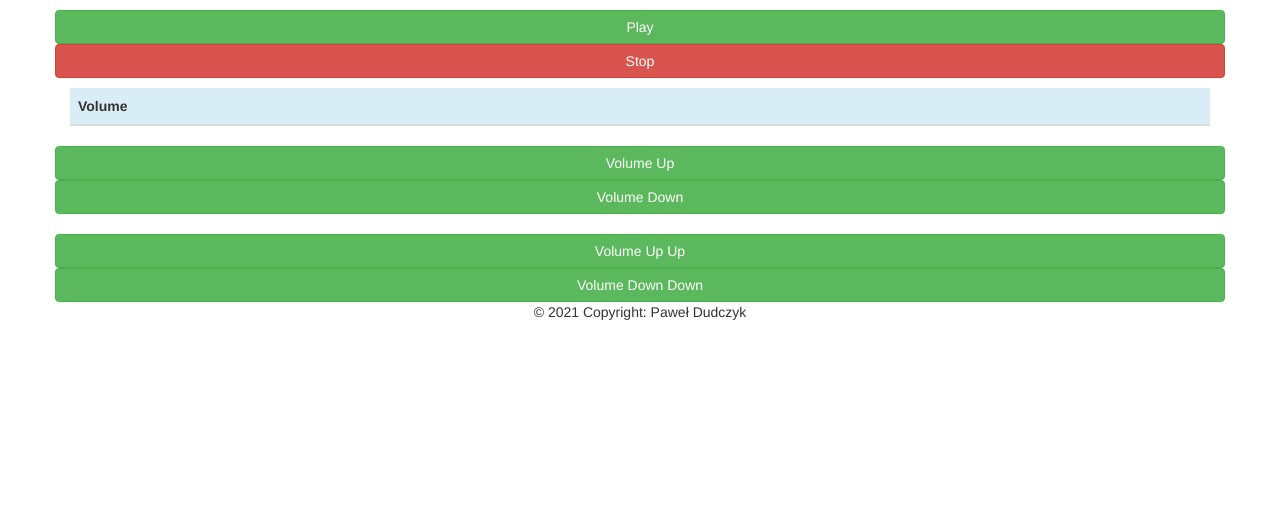
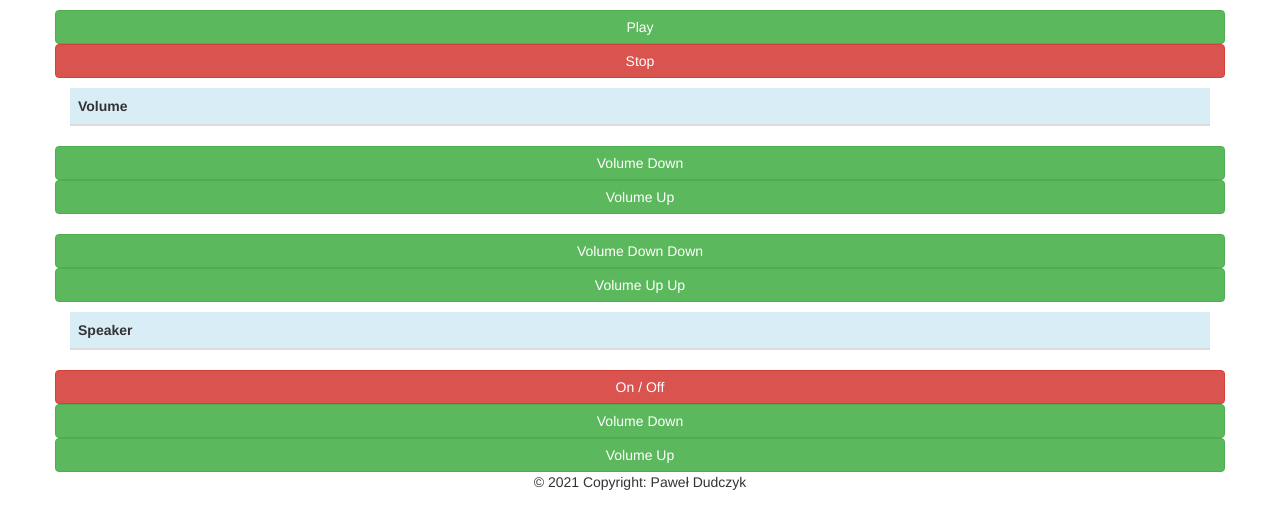
Before and after one commit to paneee/RaspbianWebRadio, a Flask app: template templates/index.html in a window 1280 px wide. Shown: the part 209-738 px from the top of the page. Run offline with Flask 2, Linux system fonts and the light colour scheme; the template is opened without the code that fills it, so the values that code supplies are empty; some libraries are stand-ins or nearby versions.

Commit message:
Add Speaker Controll

```diff
--- a/app.py
+++ b/app.py
@@ -1,13 +1,15 @@
 import os
 import flask
 import helpers
-from flask import Flask, json, render_template, request
+from flask import Flask, json, render_template, request, redirect, url_for
 from flask_restful import Resource, Api
 from flask.helpers import make_response
 from flask_bootstrap import Bootstrap
 from flask_cors import CORS
 from model import WebRadioEncoder, WebRadiosList
 from mpc import Mpc
+from speaker import Speaker
+
 
 
 # Configuration region
@@ -22,6 +24,9 @@ app.config['BOOTSTRAP_SERVE_LOCAL'] = True
 
 # MPC declaration region
 _mpc = Mpc()
+
+# Speaker declaration region
+_speaker = Speaker()
 
 
 # Actual radios status region
@@ -84,11 +89,31 @@ class getPlayingStation(Resource):
         else:
             return ""
 
+class speakerOnOff(Resource):
+    def post(self):
+        _speaker.OnOff()
+        return 'OK'
+
+class speakerVolumeUP(Resource):
+    def post(self):
+        _speaker.VolumeUP()
+        return 'OK'
+
+class speakerVolumeDOWN(Resource):
+    def post(self):
+        _speaker.VolumeDOWN()
+        return 'OK'
+
+
 api.add_resource(getAllStation, '/api/getAllStation/')
 api.add_resource(getVolume, '/api/getVolume/')
 api.add_resource(setVolume,'/api/setVolume/')
 api.add_resource(playRadio,'/api/playRadio/')
 api.add_resource(stopRadio,'/api/stopRadio/')
+api.add_resource(speakerOnOff,'/api/speakerOnOff/')
+api.add_resource(speakerVolumeUP,'/api/speakerVolumeUP/')
+api.add_resource(speakerVolumeDOWN,'/api/speakerVolumeDOWN/')
+
 
 
 # Web page region
@@ -99,6 +124,7 @@ def hello():
         select = request.form.get('selectRadio')
 
         return render_template('index.html', radios = getRadios(), actualPlay = getActualPlaying(), volume=_mpc.getVolume())
+        #return redirect(url_for('index.html'), radios = getRadios(), actualPlay = getActualPlaying(), volume=_mpc.getVolume())
 
     if request.method == "POST":
         select = request.form.get('selectRadio')
@@ -115,7 +141,15 @@ def hello():
             _mpc.volumeChange('-1')
         if request.form['button'] == 'VolumeDownDown':
             _mpc.volumeChange('-10')
-        return render_template('index.html', radios = getRadios(), actualPlay = getActualPlaying(), volume = _mpc.getVolume(), selectedItem=select)
+        if request.form['button'] == 'SpeakerVolumeDown':
+            _speaker.VolumeDOWN()
+        if request.form['button'] == 'SpeakerVolumeUp':
+            _speaker.VolumeUP()
+        if request.form['button'] == 'SpeakerOnOff':
+            _speaker.OnOff()
+
+        return redirect(request.referrer)
+        #return render_template('index.html', radios = getRadios(), actualPlay = getActualPlaying(), volume = _mpc.getVolume(), selectedItem=select)
 
 
 
--- a/templates/index.html
+++ b/templates/index.html
@@ -53,10 +53,10 @@
     </table>
 
     <div class="row">
+      <div class="col-6"><button type="submit" name="button" value="VolumeDown" class="btn btn-success btn-block">Volume
+        Down</button></div>
       <div class="col-6"><button type="submit" name="button" value="VolumeUp" class="btn btn-success btn-block">Volume
           Up</button></div>
-      <div class="col-6"><button type="submit" name="button" value="VolumeDown" class="btn btn-success btn-block">Volume
-          Down</button></div>
     </div>
 
     <table class="table t1">
@@ -69,11 +69,32 @@
     </table>
 
     <div class="row">
+      <div class="col-6"><button type="submit" name="button" value="VolumeDownDown"
+        class="btn btn-success btn-block">Volume Down Down</button></div>
       <div class="col-6"><button type="submit" name="button" value="VolumeUpUp" class="btn btn-success btn-block">Volume
           Up Up</button></div>
-      <div class="col-6"><button type="submit" name="button" value="VolumeDownDown"
-          class="btn btn-success btn-block">Volume Down Down</button></div>
     </div>
+
+    <p class="mt-sm-2 mb-sm-4"></p>
+
+    <table class="table t1">
+      <thead class="bg-info">
+        <tr>
+          <th class="col-2" scope="col">Speaker</th>
+        </tr>
+      </thead>
+      <tbody>
+      </tbody>
+    </table>
+
+    <div class="row">
+      <div class="col-4"><button type="submit" name="button" value="SpeakerOnOff" class="btn btn-danger btn-block">On / Off</button></div>
+      <div class="col-4"><button type="submit" name="button" value="SpeakerVolumeDown" class="btn btn-success btn-block">Volume
+        Down</button></div>
+      <div class="col-4"><button type="submit" name="button" value="SpeakerVolumeUp" class="btn btn-success btn-block">Volume
+          Up</button></div>
+    </div>
+
   </form>
 </div>
 
```
Also changed, not shown: appDiscord.py (+5 -3 lines), speaker.py (added, +26 -0 lines).
